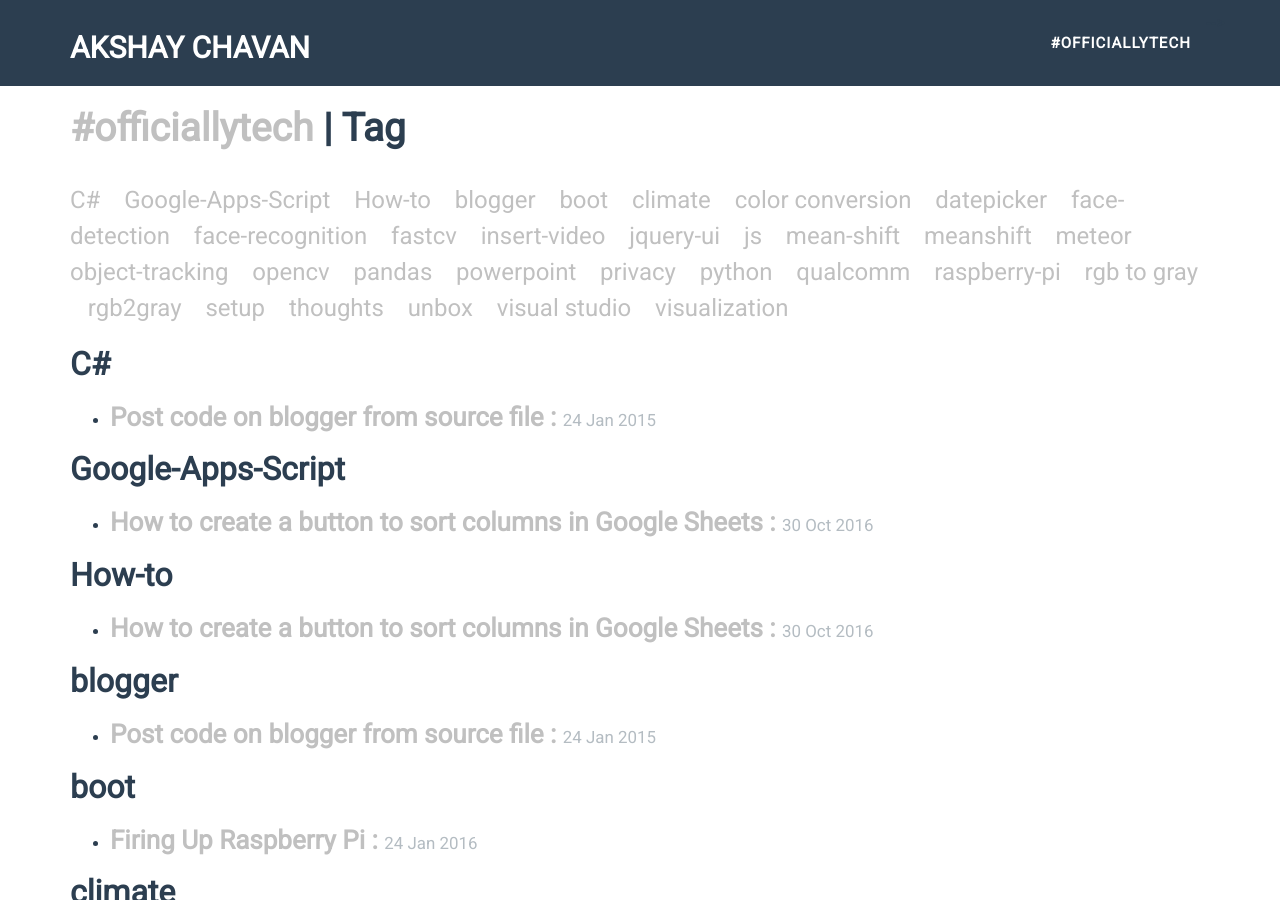
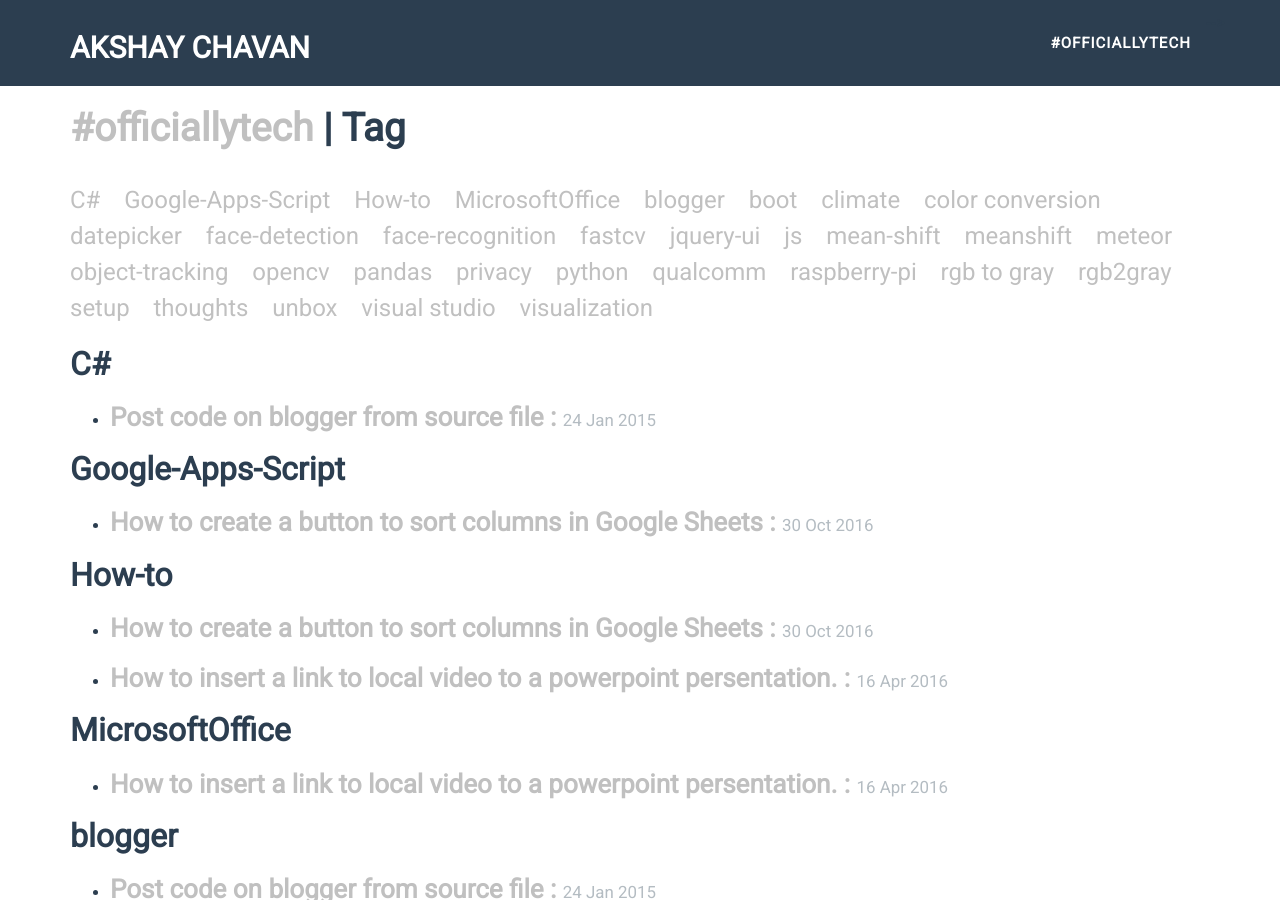
Before and after one commit to arccoder/arccoder.github.io, a Jekyll site: the page built from blog/tag.html, in a window 1280 px wide and 900 px high. Built offline with Jekyll 4.4.1, drawn with Linux system fonts in a browser that asks for light colours; nearby versions of some CDN libraries; some web fonts are replaced; some of the changed text lies outside the part shown.

Commit message:
Update 2016-04-16-how-to-insert-link to-video-to-powerpoint-persentation.md

```diff
--- a/_posts/2016-04-16-how-to-insert-link to-video-to-powerpoint-persentation.md
+++ b/_posts/2016-04-16-how-to-insert-link to-video-to-powerpoint-persentation.md
@@ -2,7 +2,7 @@
 layout: post
 title: How to insert a link to local video to a powerpoint persentation.
 category:
-tags: [powerpoint, insert-video]
+tags: [How-to, MicrosoftOffice]
 ---
 
 Its good to have a video in a presentation. It helps you convey your message efficiently.
```
